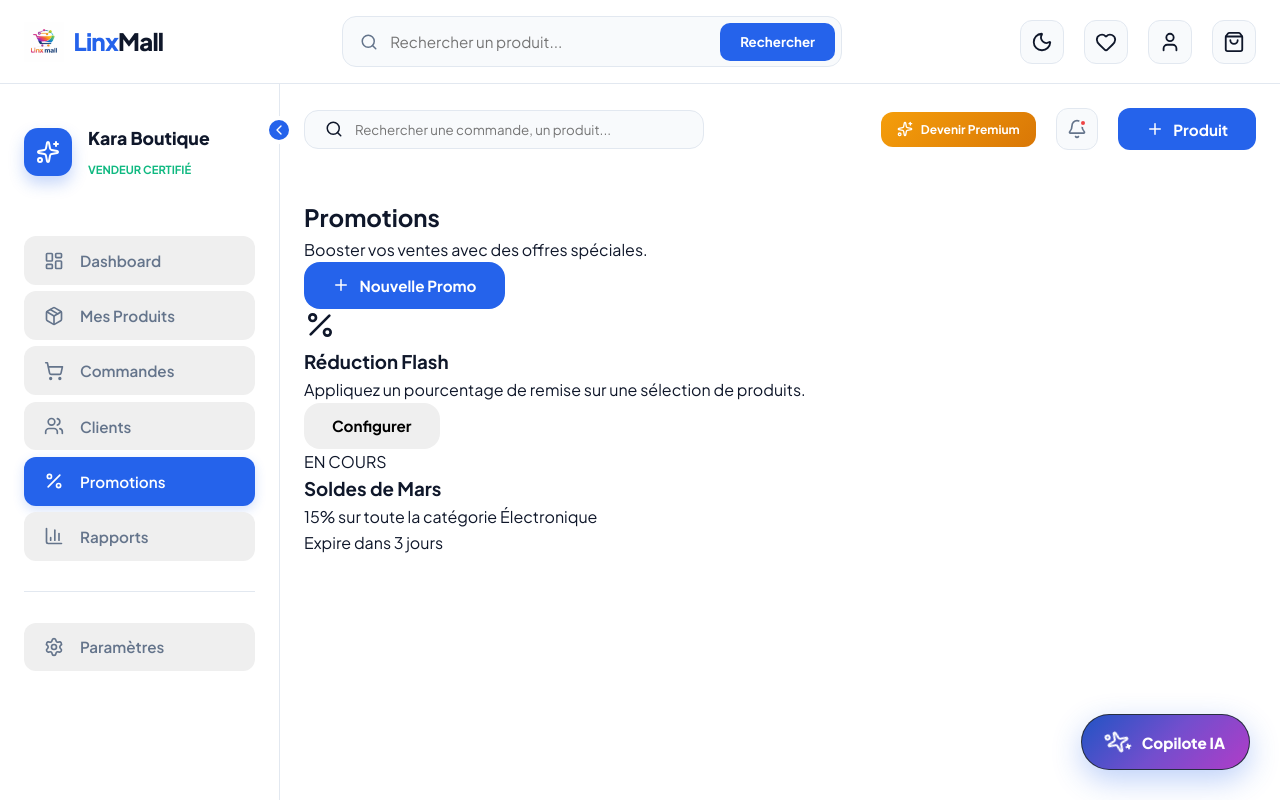
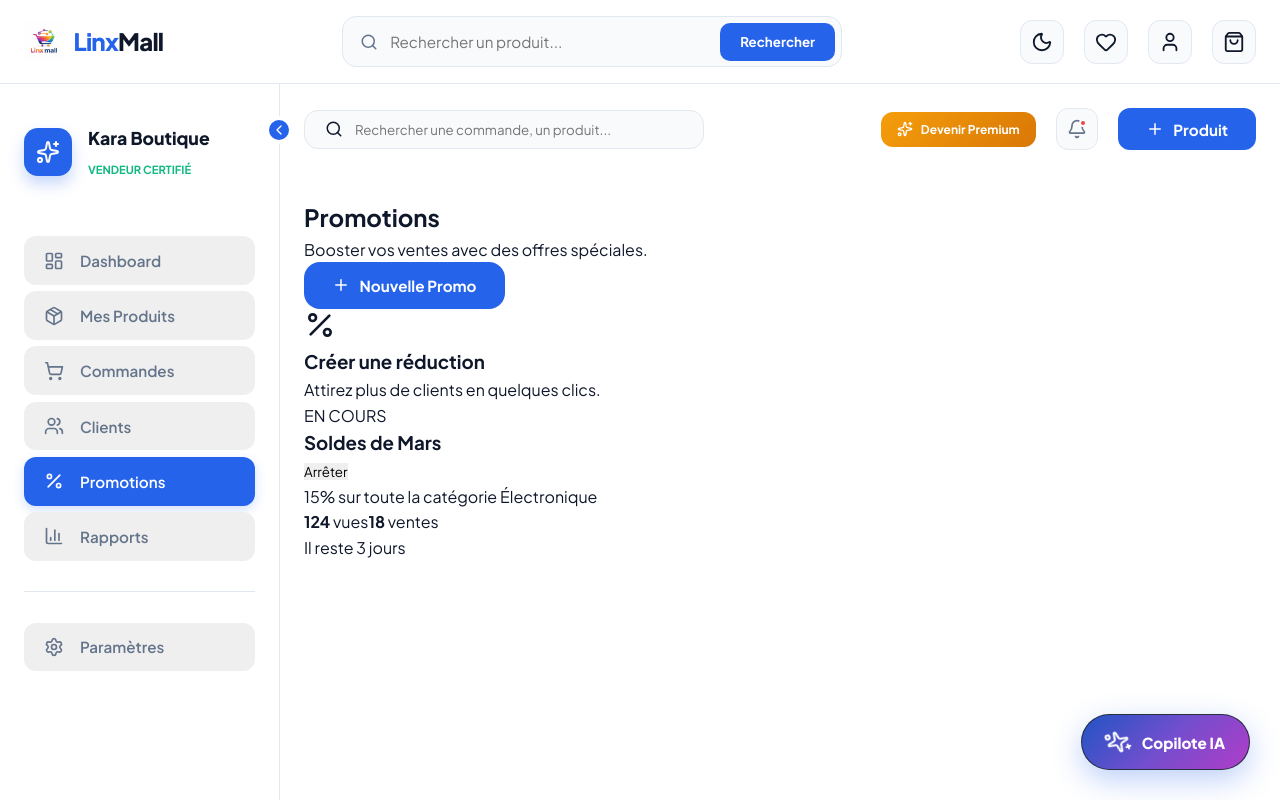
Before and after one commit to Riotlagrinta/linx-mall, a Next.js app: page /vendeur/dashboard in a window 1280 px wide. Both pictures are taken after a click on the button "Promotions". Shown: the top 800 px of the page. Built offline with nearby package versions, Linux system fonts and the light colour scheme.

Commit message:
feat: amélioration de la vue Promotions avec formulaire de création détaillé et statistiques en temps réel

```diff
--- a/src/app/vendeur/dashboard/page.tsx
+++ b/src/app/vendeur/dashboard/page.tsx
@@ -266,31 +266,92 @@ export default function SellerDashboard() {
     </motion.div>
   );
 
+  const [isCreatingPromo, setIsCreatingPromo] = useState(false);
+
   const renderPromotions = () => (
     <motion.div initial={{ opacity: 0 }} animate={{ opacity: 1 }} className="tab-view">
       <div className="view-header">
         <div><h2>Promotions</h2><p className="text-muted">Booster vos ventes avec des offres spéciales.</p></div>
-        <button className="btn btn-primary"><Plus size={18} /> Nouvelle Promo</button>
+        {!isCreatingPromo && <button className="btn btn-primary" onClick={() => setIsCreatingPromo(true)}><Plus size={18} /> Nouvelle Promo</button>}
       </div>
+
+      {isCreatingPromo ? (
+        <motion.div initial={{ opacity: 0, y: 20 }} animate={{ opacity: 1, y: 0 }} className="promo-form-card">
+          <div className="form-header">
+            <h3>Configurer une nouvelle offre</h3>
+            <button className="btn-close-form" onClick={() => setIsCreatingPromo(false)}>Annuler</button>
+          </div>
+          <form className="promo-form" onSubmit={(e) => { e.preventDefault(); setIsCreatingPromo(false); }}>
+            <div className="form-grid-promo">
+              <div className="form-group">
+                <label>Nom de l'opération</label>
+                <input type="text" placeholder="Ex: Soldes de Pâques" required />
+              </div>
+              <div className="form-group">
+                <label>Type de remise</label>
+                <select>
+                  <option>Pourcentage (%)</option>
+                  <option>Montant fixe (FCFA)</option>
+                  <option>Livraison Gratuite</option>
+                </select>
+              </div>
+              <div className="form-group">
+                <label>Valeur de la remise</label>
+                <input type="number" placeholder="Ex: 15" required />
+              </div>
+              <div className="form-group">
+                <label>Durée (jours)</label>
+                <input type="number" placeholder="7" />
+              </div>
+            </div>
+
+            <div className="product-selection-zone">
+              <label>Produits concernés</label>
+              <div className="p-select-grid">
+                {products.slice(0, 4).map(p => (
+                  <label key={p.id} className="p-checkbox-card">
+                    <input type="checkbox" />
+                    <div className="p-card-content">
+                      <div className="p-img-mini" style={{ backgroundImage: `url(${p.image})` }}></div>
+                      <span>{p.name}</span>
+                    </div>
+                  </label>
+                ))}
+              </div>
+            </div>
+
+            <div className="form-actions-promo">
+              <button type="submit" className="btn btn-primary btn-lg w-full">Lancer la promotion maintenant</button>
+            </div>
+          </form>
+        </motion.div>
+      ) : (
         <div className="promo-grid">
-        <div className="promo-card-create">
+          <div className="promo-card-create" onClick={() => setIsCreatingPromo(true)}>
             <div className="p-icon-bg"><Percent size={32} /></div>
-          <h3>Réduction Flash</h3>
-          <p>Appliquez un pourcentage de remise sur une sélection de produits.</p>
-          <button className="btn btn-surface w-full mt-4">Configurer</button>
+            <h3>Créer une réduction</h3>
+            <p>Attirez plus de clients en quelques clics.</p>
           </div>
           <div className="promo-card-active">
             <div className="p-tag">EN COURS</div>
             <div className="p-info">
+              <div className="p-header-row">
                 <h3>Soldes de Mars</h3>
+                <button className="btn-stop">Arrêter</button>
+              </div>
               <p>15% sur toute la catégorie Électronique</p>
+              <div className="p-stats-mini">
+                <span><strong>124</strong> vues</span>
+                <span><strong>18</strong> ventes</span>
+              </div>
               <div className="p-progress">
                 <div className="p-bar" style={{ width: '65%' }}></div>
               </div>
-            <span className="p-time">Expire dans 3 jours</span>
+              <span className="p-time">Il reste 3 jours</span>
             </div>
           </div>
         </div>
+      )}
     </motion.div>
   );
 
```
Lines whose indentation alone changed are shown as unchanged.
